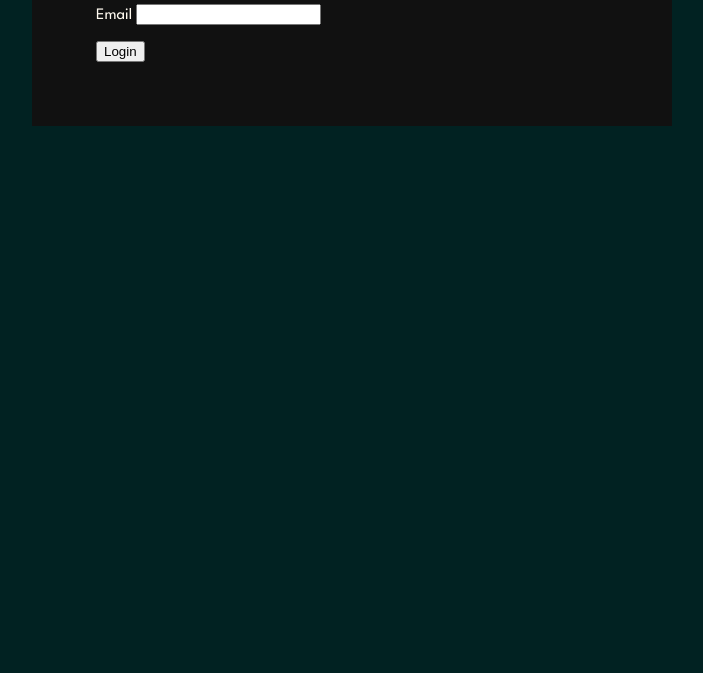
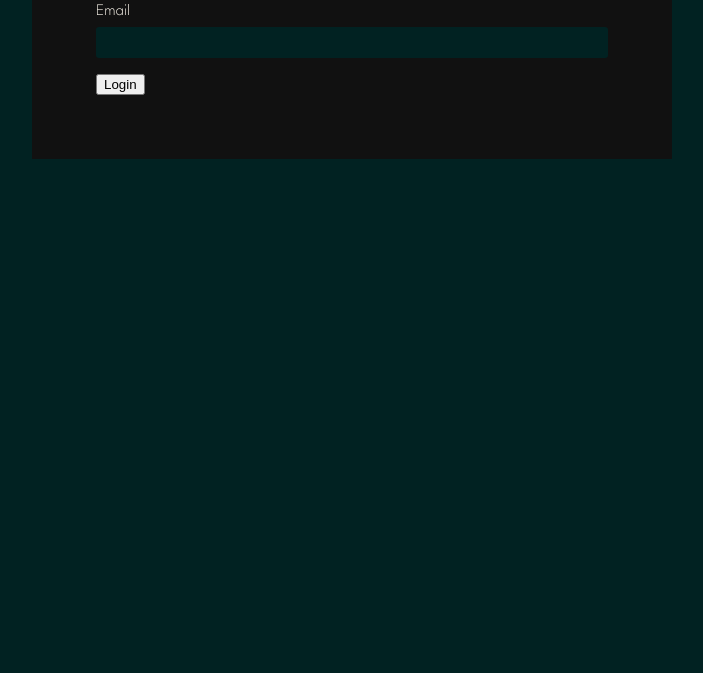
Before and after one commit to Nimira43/HTMX-Login-Form, a website: page temp.html in a window 1280 px wide. Shown: the part 215-888 px from the top of the page, without its empty margins (288-991 px from the left). Drawn offline with Linux system fonts and the light colour scheme.

Commit message:
form input and label

```diff
--- a/public/style.css
+++ b/public/style.css
@@ -10,7 +10,6 @@
 body {
   font-family: 'League Spartan', sans-serif;
   background: #012222;
-  color: #fffaf0;
   min-height: 100vh;
 }
 
@@ -37,3 +36,25 @@ form {
   padding: 3rem 4rem;
   margin: 5rem auto;
 }
+
+.control {
+  margin-bottom: 0.5rem;
+}
+
+form label {
+  display: block;
+  margin-bottom: 0.5rem;
+  font-weight: 200;
+  color: #fffaf0;
+}
+
+form input {
+  font: inherit;
+  width: 100%;
+  padding: 0.5rem;
+  border-radius: 3px;
+  border: none;
+  outline: none;
+  background: #012222;
+  color: #fffaf0;
+}
```
